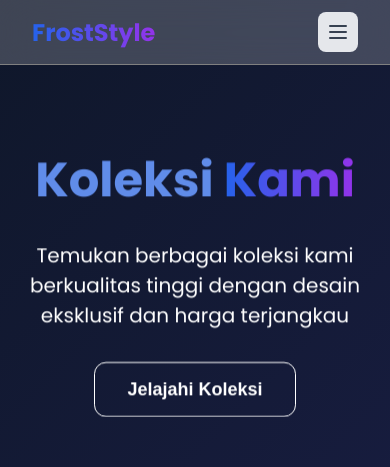
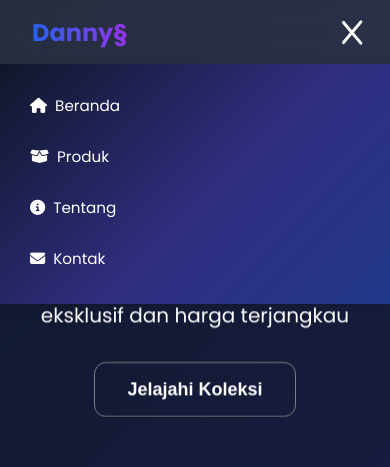
Before and after one commit to Dannys02/Ecommerce_afiliate, a plain HTML site: page index.html in a window 390 px wide. Both pictures are taken after a click on the button 338 px from the left and 32 px from the top of the page. Shown: the top 467 px of the page. Drawn offline with Linux system fonts and the light colour scheme.

Commit message:
Ubah styling, atur interaktif collection dan tombol navbar

```diff
--- a/index.html
+++ b/index.html
@@ -4,13 +4,11 @@
 <head>
   <meta charset="UTF-8">
   <meta name="viewport" content="width=device-width, initial-scale=1.0">
-  <title>FrostStyle - Koleksi Card Premium</title>
+  <title>FrostStyle</title>
 
   <link rel="preconnect" href="https://fonts.googleapis.com">
   <link rel="preconnect" href="https://fonts.gstatic.com" crossorigin>
-  <link
-    href="https://fonts.googleapis.com/css2?family=Poppins:ital,wght@0,100;0,200;0,300;0,400;0,500;0,600;0,700;0,800;0,900;1,100;1,200;1,300;1,400;1,500;1,600;1,700;1,800;1,900&display=swap"
-    rel="stylesheet">
+  <link href="https://fonts.googleapis.com/css2?family=Poppins:ital,wght@0,100;0,200;0,300;0,400;0,500;0,600;0,700;0,800;0,900;1,100;1,200;1,300;1,400;1,500;1,600;1,700;1,800;1,900&display=swap" rel="stylesheet">
 
   <!-- Font Awesome -->
   <link rel="stylesheet" href="https://cdnjs.cloudflare.com/ajax/libs/font-awesome/6.5.0/css/all.min.css" />
@@ -24,7 +22,7 @@
   <nav class="nav-navbar">
     <div class="nav-container">
       <div class="nav-wrapper">
-        <div class="nav-brand">FrostStyle</div>
+        <div class="nav-brand">Danny§</div>
 
         <div class="nav-menu">
           <a href="#home" class="nav-link"><i class="fas fa-house"></i> Beranda</a>
@@ -35,19 +33,11 @@
 
         <!-- Mobile Menu Button -->
         <button id="mobileMenuBtn" class="nav-mobile-btn">
-          <svg class="nav-mobile-icon" fill="none" stroke="currentColor" viewBox="0 0 24 24">
-            <path stroke-linecap="round" stroke-linejoin="round" stroke-width="2" d="M4 6h16M4 12h16M4 18h16"></path>
-          </svg>
+          <span class="line-one"></span>
+          <span class="line-two"></span>
+          <span class="line-three"></span>
         </button>
       </div>
-    </div>
-
-    <!-- Mobile Menu -->
-    <div id="mobileMenu" class="nav-mobile-menu">
-      <a href="#home" class="nav-mobile-link">Home</a>
-      <a href="#products" class="nav-mobile-link">Produk</a>
-      <a href="#tentang" class="nav-mobile-link">Tentang</a>
-      <a href="#contact" class="nav-mobile-link">Kontak</a>
     </div>
   </nav>
 
@@ -104,8 +94,7 @@
       <div class="bungkus-cari from-bottom">
         <input type="text" id="searchInput" placeholder="Cari produk card..." class="input-cari">
         <svg class="ikon-cari" fill="none" stroke="currentColor" viewBox="0 0 24 24">
-          <path stroke-linecap="round" stroke-linejoin="round" stroke-width="2"
-            d="m21 21-6-6m2-5a7 7 0 11-14 0 7 7 0 0114 0z"></path>
+          <path stroke-linecap="round" stroke-linejoin="round" stroke-width="2" d="m21 21-6-6m2-5a7 7 0 11-14 0 7 7 0 0114 0z"></path>
         </svg>
       </div>
     </div>
--- a/script.js
+++ b/script.js
@@ -1,5 +1,30 @@
+const tombolMenu = document.getElementById('mobileMenuBtn');
+const navbar = document.querySelector('.nav-menu');
+const lineOne = document.querySelector('.line-one');
+const lineTwo = document.querySelector('.line-two');
+const lineThree = document.querySelector('.line-three');
+
+
+tombolMenu.addEventListener('click', () => {
+  navbar.classList.toggle('active');
+  lineOne.classList.toggle('active');
+  lineTwo.classList.toggle('active');
+  lineThree.classList.toggle('active');
+});
+
+document.addEventListener('click', (e) => {
+  if (navbar && !navbar.contains(e.target) && !tombolMenu.contains(e.target)) {
+    navbar.classList.remove('active');
+  }
+});
+
+const collectionBtn = document.querySelector('.tombol-home');
+collectionBtn.addEventListener('click', () => {
+  window.location.href = "#products"
+});
+
 // Search functionality
-searchInput.addEventListener('input', function () {
+searchInput.addEventListener('input', function() {
   const searchTerm = this.value.toLowerCase();
   const filteredProducts = products.filter(product =>
     product.name.toLowerCase().includes(searchTerm) ||
@@ -16,11 +41,6 @@ function initializeDarkMode() {
     document.documentElement.classList.add('dark');
   }
 }
-
-// Mobile menu toggle
-mobileMenuBtn.addEventListener('click', function () {
-  mobileMenu.classList.toggle('hidden');
-});
 
 // Contact product
 function contactProduct(productName, price) {
@@ -87,7 +107,7 @@ function showSuccessMessage(message) {
 
 // Smooth scrolling for anchor links
 document.querySelectorAll('a[href^="#"]').forEach(anchor => {
-  anchor.addEventListener('click', function (e) {
+  anchor.addEventListener('click', function(e) {
     e.preventDefault();
     const target = document.querySelector(this.getAttribute('href'));
     if (target) {
@@ -98,15 +118,8 @@ document.querySelectorAll('a[href^="#"]').forEach(anchor => {
   });
 });
 
-// Close mobile menu when clicking on links
-document.querySelectorAll('#mobileMenu a').forEach(link => {
-  link.addEventListener('click', () => {
-    mobileMenu.classList.add('hidden');
-  });
-});
-
 // Add scroll effect to navigation
-window.addEventListener('scroll', function () {
+window.addEventListener('scroll', function() {
   const nav = document.querySelector('nav');
   if (window.scrollY > 50) {
     nav.classList.add('backdrop-blur-xl');
--- a/style.css
+++ b/style.css
@@ -13,13 +13,25 @@ body {
 }
 
 .nav-navbar {
-    background-color: rgba(255, 255, 255, 0.2);
+    background-color: rgba(255, 255, 255, 0.1);
     backdrop-filter: blur(20px);
     position: fixed;
-    top: 0;
-    width: 100%;
+    top: 1.5rem;
+    left: 50%;
+    width: 90%;
+    border-radius: 50px;
+    transform: translateX(-50%);
     z-index: 50;
-    border-bottom: 1px solid grey;
+}
+
+@media (max-width: 768px) {
+    .nav-navbar {
+        width: 100%;
+        top: 0;
+        left: 0;
+        transform: translateX(0);
+        border-radius: 0;
+    }
 }
 
 .nav-container {
@@ -42,8 +54,8 @@ body {
 }
 
 .nav-menu {
-    display: none;
-    gap: 2rem;
+    display: flex;
+    gap: 1.5rem;
 }
 
 .nav-link {
@@ -56,6 +68,7 @@ body {
     padding-bottom: 4px;
     transition: color 0.3s ease;
     color: white;
+    width: fit-content;
 }
 
 .nav-link:hover {
@@ -89,35 +102,46 @@ body {
 }
 
 .nav-mobile-btn {
-    display: flex;
-    align-items: center;
-    padding: 0.5rem;
-    border-radius: 0.5rem;
-    background: #e5e7eb;
+    display: none;
     border: none;
+    width: 30px;
+    height: fit-content;
     cursor: pointer;
-    transition: background 0.3s;
+    gap: 5px;
+    background: transparent;
 }
 
-.nav-mobile-btn:hover {
-    background: #d1d5db;
+.line-one {
+    height: 3px;
+    width: 50%;
+    background: white;
+    border-radius: 10px;
+    margin-left: auto;
+    transition: all 0.5s ease;
+}
+
+.line-two {
+    height: 3px;
+    width: 75%;
+    background: white;
+    border-radius: 10px;
+    margin-left: auto;
+    transition: all 0.5s ease;
+}
+
+.line-three {
+    height: 3px;
+    width: 100%;
+    background: white;
+    border-radius: 10px;
+    margin-left: auto;
+    transition: all 0.5s ease;
 }
 
 .nav-mobile-icon {
     width: 24px;
     height: 24px;
     color: #374151;
-}
-
-.nav-mobile-menu {
-    display: none;
-    flex-direction: column;
-    background: #fff;
-    border-top: 1px solid #e5e7eb;
-}
-
-.nav-mobile-menu.show {
-    display: flex;
 }
 
 .nav-mobile-link {
@@ -131,18 +155,49 @@ body {
     color: #2563eb;
 }
 
-@media (min-width: 768px) {
+@media (max-width: 768px) {
     .nav-menu {
-        display: flex;
+        position: fixed;
+        top: -450%;
+        left: 0;
+        background: linear-gradient(135deg, #0f172a, #312e81, #1e3a8a);
+        width: 100%;
+        flex-direction: column;
+        padding-inline: 30px;
+        padding-block: 30px;
+        box-shadow: -5px 0 15px rgba(0, 0, 0, 0.1);
+        transition: top 0.3s ease-in-out;
+    }
+
+    .nav-menu.active {
+        top: 100%;
+    }
+
+    .line-one.active {
+        transform: rotate(-50deg) translateY(12px);
+        width: 100%;
+    }
+
+    .line-two.active {
+        width: 0;
+        opacity: 0;
+    }
+
+    .line-three.active {
+        transform: rotate(50deg) translateY(-12px);
+        width: 100%;
+    }
+
+    .nav-link i {
+        opacity: 1;
+        color: white !important;
     }
 
     .nav-mobile-btn {
-        display: none;
+        display: flex;
+        flex-direction: column;
     }
 
-    .nav-mobile-menu {
-        display: none !important;
-    }
 }
 
 /* Home */
@@ -185,7 +240,7 @@ body {
     position: relative;
     overflow: hidden;
     padding: 1rem 2rem;
-    border: 1px solid #ffffff;
+    border: 1px solid grey;
     border-radius: 0.75rem;
     font-size: 1.125rem;
     font-weight: 600;
@@ -202,7 +257,7 @@ body {
     background: linear-gradient(to right, #2563eb, #9333ea);
     border-radius: 0.75rem;
     transform: translate(100%, 100%);
-    transition: transform 0.5s ease;
+    transition: border 2s ease, transform 0.5s ease;
     z-index: 0;
 }
 
@@ -217,6 +272,7 @@ body {
 
 .tombol-home:hover {
     box-shadow: 0 10px 20px rgba(59, 130, 246, 0.5);
+    border: 1px solid transparent;
 }
 
 .kartu-koleksi-home {
@@ -319,11 +375,17 @@ body {
 /* Search */
 .halaman-cari {
     width: 100%;
-    min-height: 20vh;
+    min-height: 10vh;
     background: linear-gradient(135deg, #0f172a, #312e81, #1e3a8a);
     display: flex;
     justify-content: center;
     align-items: center;
+}
+
+@media (max-width: 768px) {
+    .halaman-cari {
+        min-height: 20vh;
+    }
 }
 
 .kontainer-cari {
@@ -415,32 +477,15 @@ body {
 
 .grid-produk {
     display: grid;
-    grid-template-columns: 1fr;
+    grid-template-columns: repeat(2, 1fr);
     gap: 2rem;
-}
-
-@media (min-width: 640px) {
-    .grid-produk {
-        grid-template-columns: repeat(2, 1fr);
-    }
+    padding-inline: 25px;
 }
 
 @media (max-width: 768px) {
     .grid-produk {
         grid-template-columns: repeat(1, 1fr);
-        padding-inline: 30px !important;
-    }
-}
-
-@media (min-width: 1024px) {
-    .grid-produk {
-        grid-template-columns: repeat(3, 1fr);
-    }
-}
-
-@media (min-width: 1280px) {
-    .grid-produk {
-        grid-template-columns: repeat(4, 1fr);
+        padding-inline: 15px !important;
     }
 }
 
@@ -453,7 +498,6 @@ body {
     overflow: hidden;
     transition: all 0.3s ease;
     transform: scale(1);
-    height: 35rem;
 }
 
 @media (max-width: 768px) {
@@ -572,12 +616,6 @@ body {
     grid-template-columns: 1fr;
     gap: 3rem;
     align-items: center;
-}
-
-@media (min-width: 1024px) {
-    .grid-tentang {
-        grid-template-columns: 1fr 1fr;
-    }
 }
 
 .judul-tentang {
@@ -753,7 +791,7 @@ body {
     gap: 1.5rem;
 }
 
-@media (min-width: 768px) {
+@media (max-width: 768px) {
     .grid-dua {
         grid-template-columns: 1fr 1fr;
     }
@@ -797,12 +835,6 @@ body {
     display: flex;
     flex-direction: column;
     gap: 1rem;
-}
-
-@media (min-width: 640px) {
-    .tombol-grup {
-        flex-direction: row;
-    }
 }
 
 .tombol {
@@ -864,9 +896,9 @@ body {
     gap: 2rem;
 }
 
-@media(min-width:768px) {
+@media(max-width:768px) {
     .gd {
-        grid-template-columns: 2fr 1fr 1fr;
+        grid-template-columns: 1fr;
     }
 }
 
```
